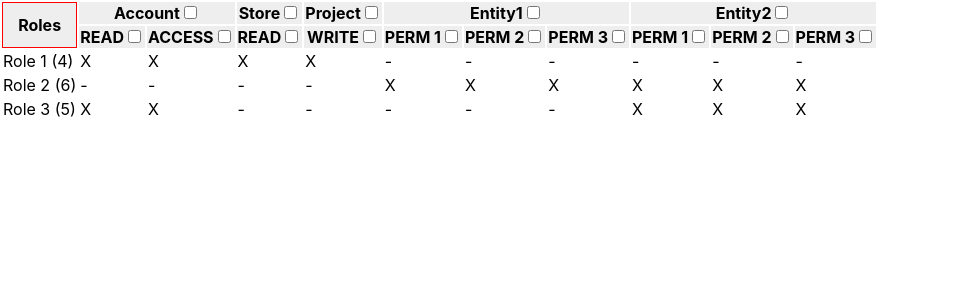
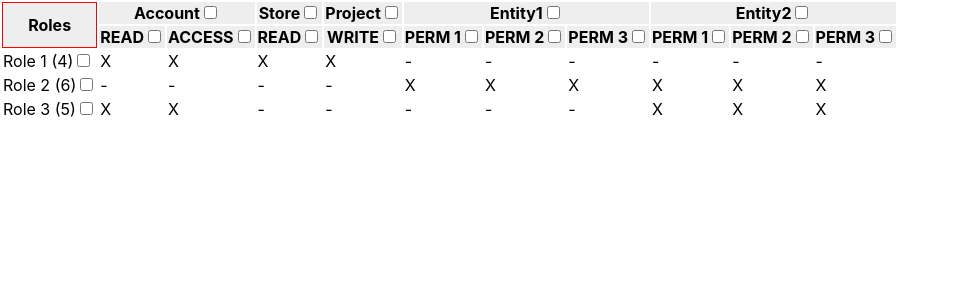
Before and after one commit to aoviedo92/test, a React (Create React App) app: page / in a window 1280 px wide. Shown: the top 300 px of the page, without its empty margins (0-957 px from the left). Built offline with nearby package versions, Linux system fonts and the light colour scheme; the HTML template or start-up script is replaced by a standard one.

Commit message:
managing full row clicking, to check/uncheck all perms in a specific role

```diff
--- a/src/components/Role.jsx
+++ b/src/components/Role.jsx
@@ -1,7 +1,16 @@
 import React, {Component} from "react";
 import {ToggleablePerm} from "./ToggleablePerm";
+import Checkable from "./Checkable";
 
+class RoleHeader extends Checkable{
 
+  render() {
+    return <td>
+      {this.props.role.name} ({this.props.role.amountPerms})
+      {this.renderCheckbox()}
+    </td>
+  }
+}
 export default class Role extends Component {
   constructor(props) {
     super(props);
@@ -17,7 +26,7 @@ export default class Role extends Component {
     return this.props.roles.map(role => {
       return (
         <tr key={role.id}>
-          <td>{role.name} ({role.amountPerms})</td>
+          <RoleHeader role={role} toggle={(checked) => this.props.onToggleFullRoleRow(role, checked)}/>
           {this.props.entities.map((entity, index) => entity.permissions.map((permToToggle, i) => {
             const hasPerm = role.hasPerm(entity);
             const key = `${role.name}-${entity.entity}-${index}-${i}`;
--- a/src/components/RolesManager.jsx
+++ b/src/components/RolesManager.jsx
@@ -25,8 +25,13 @@ export class RolesManager extends Component {
     })
   }
   handleToggleFullEntity(entity, hasPerm) {
-    console.log(entity, hasPerm)
     entity.permissions.forEach(perm => this.handleToggleFullPerm(entity, perm, hasPerm));
+  }
+  handleToggleFullRoleRow(role, hasPerm) {
+    this.state.entities.forEach(entity => entity.permissions.forEach(permToToggle => {
+      role.togglePerm(entity, permToToggle, hasPerm);
+      this.handleUpdRole(role);
+    }))
   }
   /**
    * @type Role
@@ -53,7 +58,10 @@ export class RolesManager extends Component {
       </tr>
       </thead>
       <tbody>
-        <RoleRow entities={this.state.entities} roles={this.state.roles} onUpdRole={(role) => this.handleUpdRole(role)}/>
+        <RoleRow entities={this.state.entities}
+                 roles={this.state.roles}
+                 onToggleFullRoleRow={(role, hasPerm)=>this.handleToggleFullRoleRow(role, hasPerm)}
+                 onUpdRole={(role) => this.handleUpdRole(role)}/>
       </tbody>
     </table>
   }
```
